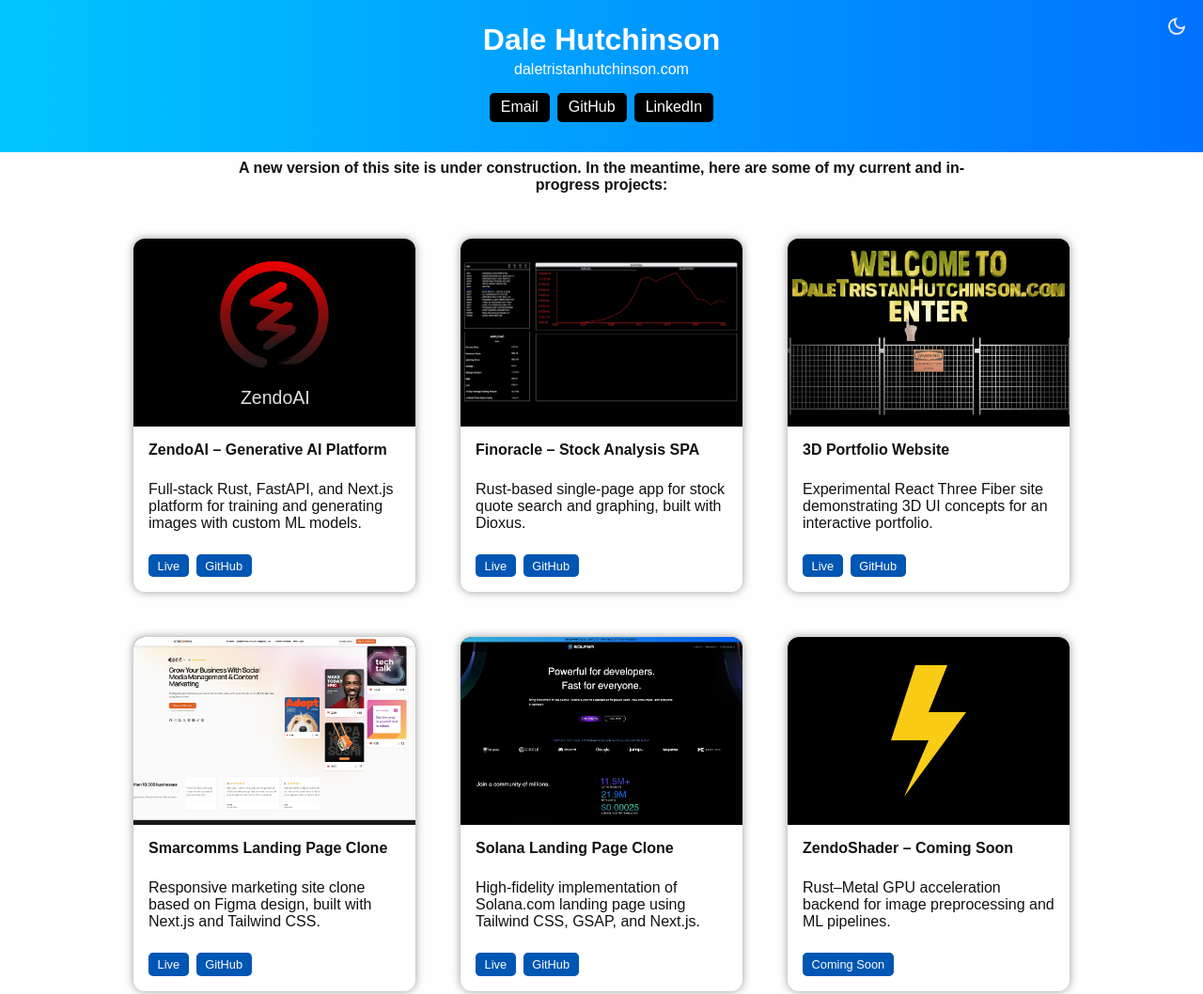
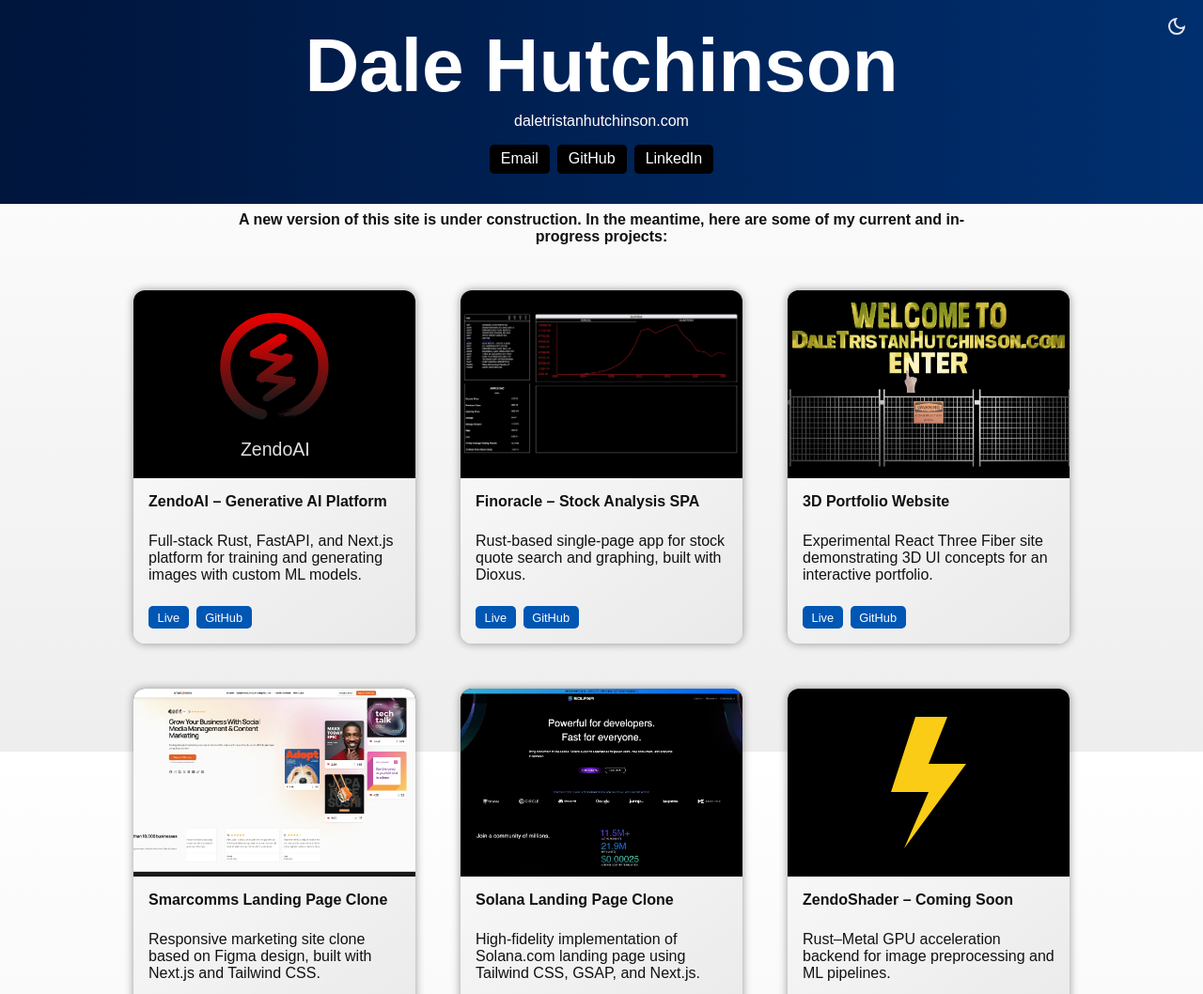
Before and after one commit to dale8nson/portfolio-temp, a plain HTML site: page index.html in a window 1280 px wide. Shown: the top 1058 px of the page at 94% size. Drawn offline with Linux system fonts and the light colour scheme.

Commit message:
Update styling

```diff
--- a/index.html
+++ b/index.html
@@ -6,13 +6,18 @@
     <title>Dale Hutchinson</title>
     <style>
       :root {
-        --card-bg: #1e1e1e;
+        --card-bg-gradient: linear-gradient(145deg, #1e1e1e, #5a5a5a);
         --card-fg: white;
         --link-color: #3ea6ff;
         --bg-color: #0e0e0e;
         --button-bg: #007bff;
         --button-hover: #0056b3;
         --placeholder-bg: #000;
+        --body-bg-gradient: linear-gradient(145deg, #333 0%, #000 100%);
+      }
+
+      * {
+        transition-duration: 1.5s;
       }
 
       body {
@@ -20,10 +25,12 @@
         margin: 0;
         background-color: var(--bg-color);
         color: var(--card-fg);
+        background: var(--body-bg-gradient);
+        height: 100vh;
       }
 
       header {
-        background: linear-gradient(to right, #00c6ff, #0072ff);
+        background: linear-gradient(to right, #00153c, #002f6f);
         color: white;
         padding: 1.5rem 0 1rem;
         text-align: center;
@@ -32,7 +39,7 @@
 
       header h1 {
         margin: 0;
-        font-size: 2rem;
+        font-size: 5rem;
       }
 
       header p {
@@ -82,15 +89,16 @@
         display: flex;
         flex-wrap: wrap;
         justify-content: center;
-
+        align-items: center;
         padding: 1rem;
         max-width: 1200px;
         margin: auto;
         grid-gap: 3rem;
+        width: 100%;
       }
 
       .card {
-        background-color: var(--card-bg);
+        background: var(--card-bg-gradient);
         border-radius: 0.75rem;
         overflow: hidden;
         width: 300px;
@@ -269,9 +277,7 @@
       </div>
     </div>
 
-    <footer>
-      © 2025 Dale Hutchinson
-    </footer>
+    <footer>© 2025 Dale Hutchinson</footer>
 
     <script>
       const toggle = document.getElementById("modeToggle");
@@ -282,8 +288,10 @@
       function updateMode() {
         document.body.style.backgroundColor = isDark ? "#0e0e0e" : "#fefefe";
         document.documentElement.style.setProperty(
-          "--card-bg",
-          isDark ? "#1e1e1e" : "#ffffff"
+          "--card-bg-gradient",
+          isDark
+            ? "linear-gradient(145deg, #1e1e1e, #2a2a2a)"
+            : "linear-gradient(145deg, #ffffff, #e9e9e9)"
         );
         document.documentElement.style.setProperty(
           "--card-fg",
@@ -292,6 +300,12 @@
         document.documentElement.style.setProperty(
           "--button-bg",
           isDark ? "#007bff" : "#0056b3"
+        );
+        document.documentElement.style.setProperty(
+          "--body-bg-gradient",
+          isDark
+            ? "linear-gradient(to bottom, #111 0%, #000 100%)"
+            : "linear-gradient(to bottom, #fff 0%, #eee 100%)"
         );
         toggle.src = isDark ? "images/light-mode.svg" : "images/dark-mode.svg";
       }
```
